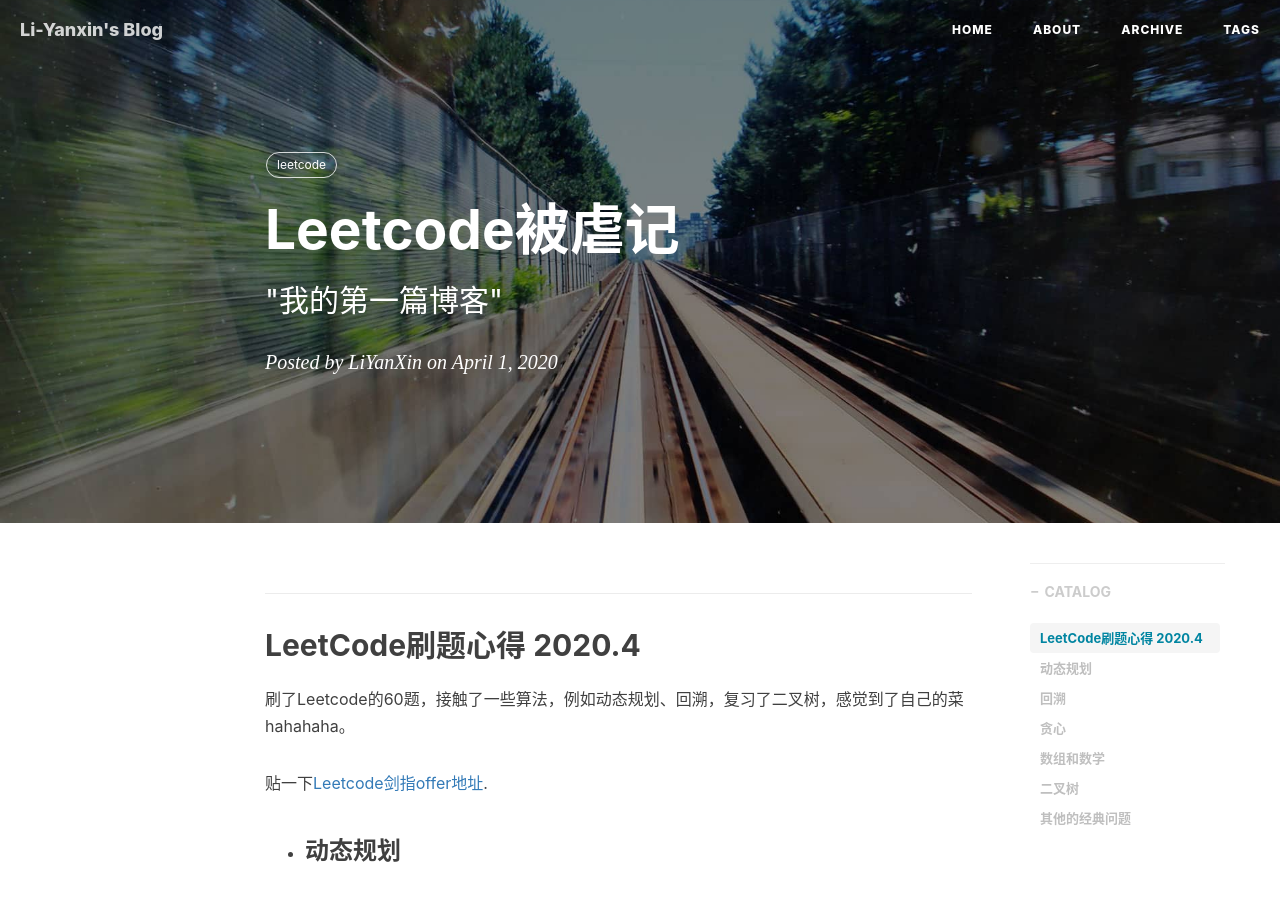
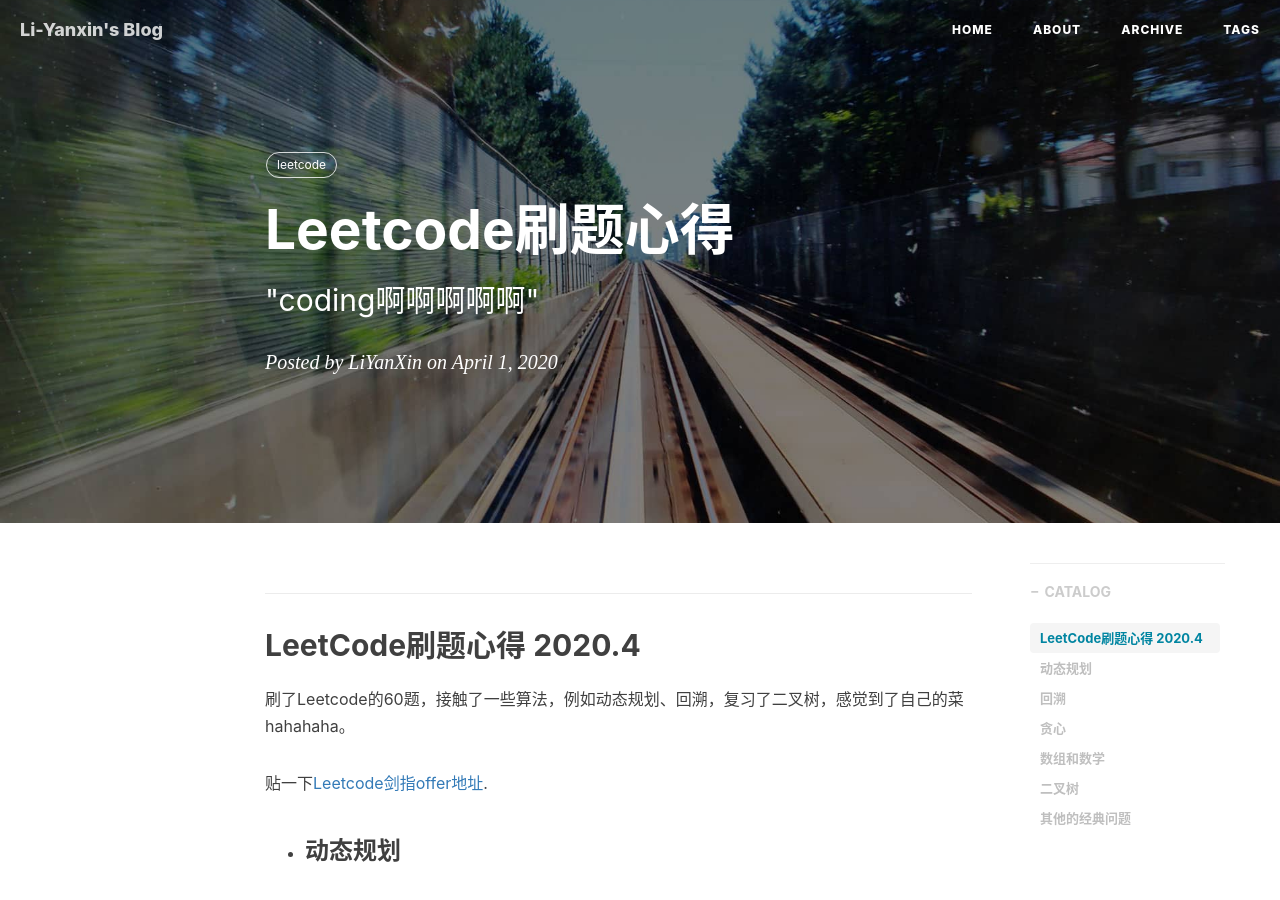
Before and after one commit to Li-YanXin/Li-YanXin.github.io, a Jekyll site: the page built from _posts/2020-04-01-leetcode.md, in a window 1280 px wide and 900 px high. Built offline with Jekyll 4.4.1, drawn with Linux system fonts in a browser that asks for light colours; nearby versions of some CDN libraries; comment, search, counter and statistics services are not loaded.

Commit message:
Update 2020-04-01-leetcode.md

```diff
--- a/_posts/2020-04-01-leetcode.md
+++ b/_posts/2020-04-01-leetcode.md
@@ -1,7 +1,7 @@
 ---
 layout:     post
-title:      "Leetcode被虐记"
-subtitle:   " \"我的第一篇博客\""
+title:      "Leetcode刷题心得"
+subtitle:   " \"coding啊啊啊啊啊\""
 date:       2020-04-01 12:00:00
 author:     "LiYanXin"
 header-img: "img/post-bg-2015.jpg"
```
